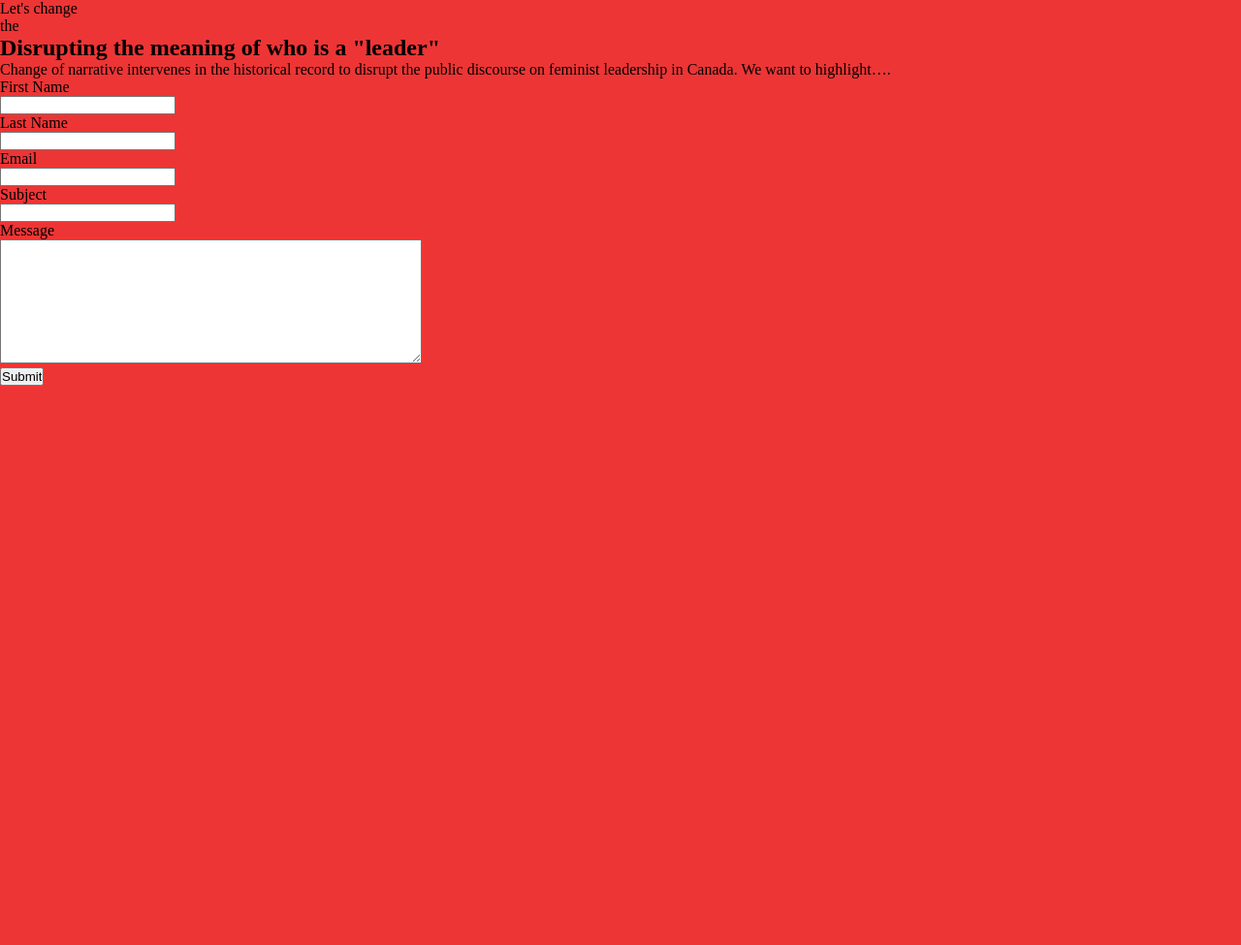
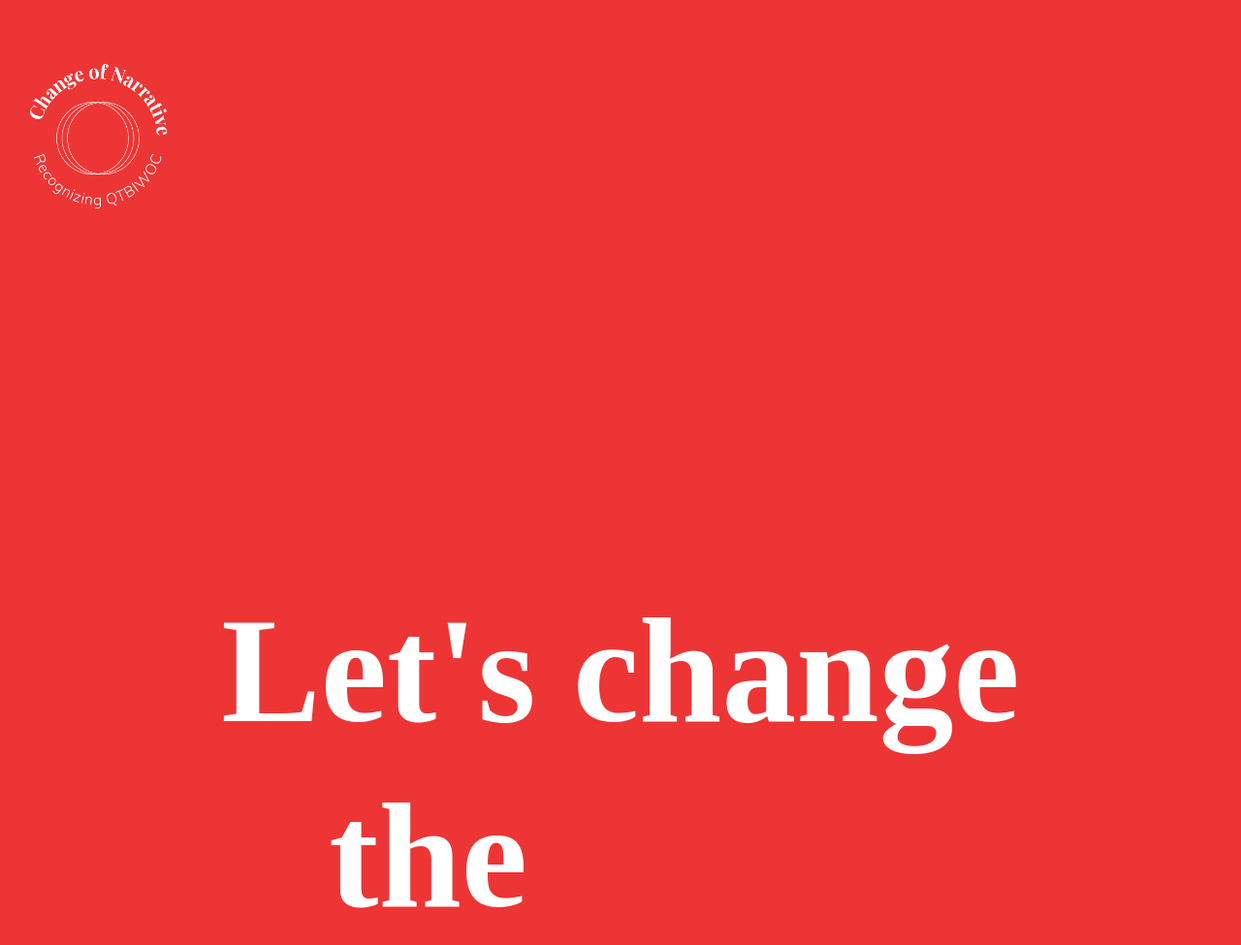
Before and after one commit to medinamohamed/change-of-narrative, a plain HTML site: page index.html in a window 1280 px wide. Shown: the top 975 px of the page at 97% size. Before the commit the page ends 800 px from the top, so only its background shows below. Drawn offline with Linux system fonts and the light colour scheme.

Commit message:
styled first & second section

```diff
--- a/index.html
+++ b/index.html
@@ -1,19 +1,29 @@
 <!DOCTYPE html>
 <html lang="en">
+
     <head>
         <meta charset="UTF-8">
         <meta http-equiv="X-UA-Compatible" content="IE=edge">
+        <link rel="stylesheet" href="style.css">
         <meta name="viewport" content="width=device-width, initial-scale=1.0">
         <link rel="stylesheet" href="style.css">
 
         <title>Change of narrative</title>
     </head>
+
     <body>
 
         <!-- Header -->
+        <header>
+            <div class="Change-of-Narrative">
+                <img src="img/logo.png" alt="Logo">
+                <a href="landing.html"></a>
+            </a>
+        </div>
+    </body>
 
-        <!-- First section -->
-            <section class="first_section"> <div data-aos="fade-up" data-aos-delay="100" class="Title">
+</html></header><!-- First section --><section class="first_section">
+<div data-aos="fade-up" data-aos-delay="100" class="Title">
 
     <div class="Lets-change">Let's change</div>
     <div class="the">the
@@ -25,11 +35,7 @@
 <div class="arrow">
     <span></span>
     <span></span>
-            </div>
-        </section>
-
-        <!-- Second section -->
-        <section class="second_section">
+</div></section><!-- Second section --><section class="second_section">
 
 <div data-aos="fade-up" data-aos-delay="400" class="leader">
 
@@ -37,16 +43,21 @@
         Disrupting the meaning of who is a "leader"
     </h2>
     <p>
-                    Change of narrative intervenes in the historical record to disrupt the public discourse on feminist
-                                                                                                leadership in Canada. We want to highlight….
+        "Lorem ipsum dolor sit amet, consectetur adipiscing elit, sed do eiusmod tempor incididunt ut labore et
+                    dolore magna aliqua. Ut enim ad minim veniam, quis nostrud exercitation ullamco laboris nisi ut aliquip ex
+                    ea commodo consequat. Duis aute irure dolor in reprehenderit in voluptate velit esse cillum dolore eu fugiat
+                    nulla pariatur. Excepteur sint occaecat cupidatat non proident, sunt in culpa qui officia deserunt mollit
+                    anim id est laborum."
     </p>
 
-            </div>
-        </section>
+</div></section><!-- Third section --><section class="second_section"></section><div class="text">
+<h2>
+    We are here for you
+</h2>
 
-
-        <!-- Third section -->
-        <div class="form">
+<p>Lorem ipsum dolor sit amet, consetetur sadipscing elitr, sed diam nonumy eirmod tempor invidunt ut labore et
+            dolore magna aliquyam erat, sed diam voluptua. At vero eos et accusam et justo duo dolores et ea rebum. Stet
+            clita kasd gubergren, no sea takimata sanctus est Lorem ipsum dolor sit amet. Lorem ipsum dolor sit</p></div><div class="form">
 <form action="https://formspree.io/f/moqyjadq" method="POST">
 
     <div class="first_name">
@@ -90,12 +101,6 @@
     </div>
 
     <input class="submit" type="submit" name="submit" value="Submit">
+    <img src="img/logo.png" alt="Logo">
 
-            </form>
-        </div>
-
-        <script src="typing.js"></script>
-
-
-    </body>
-</html>
+</form></div></section><script src="typing.js"></script></body></html>
--- a/style.scss
+++ b/style.scss
@@ -8,3 +8,96 @@ body {
   margin: 0;
   padding: 0;
 }
+
+// Header
+.Change-of-Narrative {
+  cursor: pointer;
+  margin-right: auto;
+  margin-top: 5%;
+  margin-left: 2%;
+
+  img {
+    width: 12vw;
+  }
+}
+
+// First section
+.first_section {
+  width: 100vw;
+  height: 100vh;
+}
+/* TITLE  */
+.Title {
+  margin-top: 2%;
+  font-family: PlayfairDisplay;
+  font-size: 12vw;
+  font-weight: bold;
+  text-align: center;
+  color: #ffffff;
+  display: grid;
+  grid-template-columns: 1fr 1fr;
+  grid-row: 1fr 1fr;
+  grid-row-gap: 2%;
+  margin-top: 30%;
+
+  .Lets-change {
+    font-size: 12vw;
+    grid-column-start: 1;
+    grid-column-end: 3;
+  }
+  .the {
+    margin-right: 15%;
+    text-align: right;
+    grid-area: 3;
+    /*margin-top: -7rem; */
+  }
+  .typing {
+    margin-left: -10%;
+    text-align: left;
+    grid-area: 3;
+    position: relative;
+    font-family: PlayfairDisplay;
+    font-size: bold;
+    font-style: italic;
+  }
+}
+
+// Second section
+.second_section {
+  background-color: white;
+  width: 100vw;
+  height: 100vh;
+}
+
+.leader h2 {
+  padding-top: 15%;
+  text-align: left;
+
+  font-family: PlayfairDisplay;
+  font-size: regular;
+  font-size: 6vw;
+  color: #ed3535;
+
+  width: 70%;
+
+  padding-top: 35%;
+  margin-left:15%;
+
+}
+
+.leader p {
+  text-align: left;
+  width:70%;
+
+  margin-left: 15%;
+  padding-top: 5.5%;
+
+  font-family: "Muli", sans-serif;
+  font-size: 4vw;
+}
+
+//Third section
+.third_section {
+  width: 100vw;
+  height: 100vh;
+}
```
Also changed, not shown: typing.js (+14 -17 lines), img/logo.png (added), style.css, 1 other file. Lines whose indentation alone changed are shown as unchanged.
